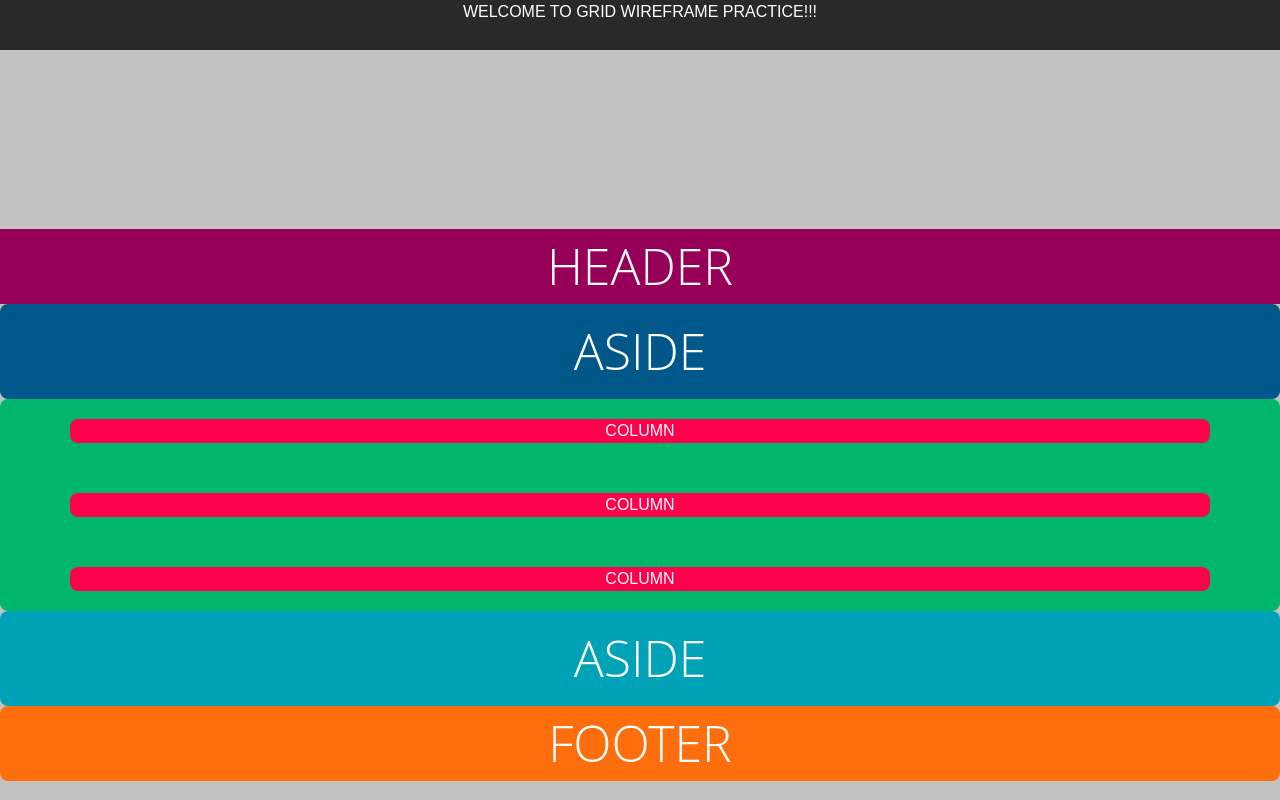
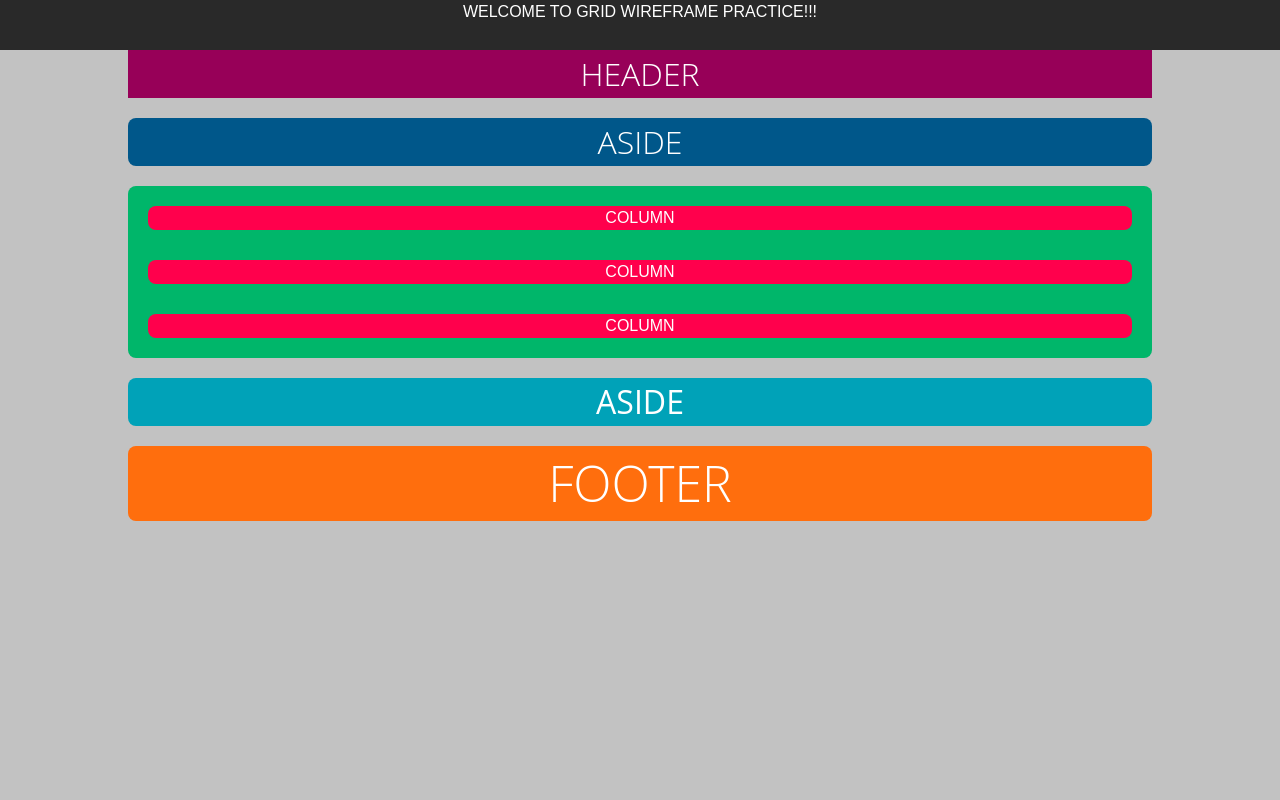
Before and after one commit to WarfDesigns/grid-wireframe-practice, a plain HTML site: page index.html in a window 1280 px wide. Drawn offline with Linux system fonts and the light colour scheme; files whose address does not match are found by name.

Commit message:
Getting closer to styling it with all grid.

```diff
--- a/css/styles.css
+++ b/css/styles.css
@@ -1,34 +1,8 @@
 @import url("css/reset.css");
-h1 {
-    color: #ffffff;
-    display: grid;
-    justify-content: center;
-    font-size: 50px;
-    font-family: open sans, sans-serif;
-    font-weight: 300;
-    background-color: #970058
-}
 body {
     background-color: #c2c2c2;
     font-family: Arial, sans-serif;
     margin: 0;
-    display: grid;
-    grid-template-columns: 100%;
-    grid-row-gap: 20%;
-}
-p {
-    color: #ffffff;
-    line-height: 1.5;
-}
-a {
-    color: #4700cc;
-    text-decoration: none;
-}
-.column {
-    display: grid;
-    background-color: #ff004c;
-    border-radius: 8px;
-    justify-content: center;
 }
 .strip {
     height: 50px;
@@ -38,25 +12,67 @@ a {
     display: flex;
     justify-content: center;
 }
+main {
+    display: grid;
+    justify-content: center;
+    align-items: center;
+    grid-template-columns: 80%;
+    grid-row-gap: 20px;
+    background-color: #c2c2c2;
+    max-width: 100%;
+}
+h1 {
+    color: #ffffff;
+    display: grid;
+    justify-content: center;
+    font-size: 2rem;
+    font-family: open sans, sans-serif;
+    font-weight: 300;
+    background-color: #970058
+}
+
+p {
+    color: #ffffff;
+    line-height: 1.5;
+}
+a {
+    color: #4700cc;
+    text-decoration: none;
+}
 .aside {
     background-color: #00578a;
-    padding: 10px;
     border-radius: 8px;
     display: grid;
     justify-content: center;
-    font-size: 50px;
+    font-size: 2rem;
     font-family: open sans, sans-serif;
     font-weight: 300;
 }
-.aside2 {
-    background-color: #00a2b8;
-    padding: 10px;
+.column {
+    display: grid;
+    background-color: #ff004c;
+    border-radius: 8px;
+    justify-content: center;
+}
+.column-space {
+    padding: 20px;
+    width: auto;
+    background-color: #00b66a;
+    margin: 0px;
     border-radius: 8px;
     display: grid;
+    row-gap: 30px;
+    align-items: center;
+    justify-items: stretch;
+}
+.aside2 {
+    display: grid;
+    align-items: center;
     justify-content: center;
-    font-size: 50px;
+    background-color: #00a2b8;
+    border-radius: 8px;
+    font-size: 2rem;
     font-family: open sans, sans-serif;
-    font-weight: 300;
 }
 footer {
     background-color: #ff6e0d;
@@ -68,12 +84,3 @@ footer {
     font-family: open sans, sans-serif;
     font-weight: 300;
 }
-.column-space {
-    padding: 20px 70px 20px 70px;
-    background-color: #00b66a;
-    margin: 0 auto;
-    border-radius: 8px;
-    display: grid;
-    grid-template-columns: 1fr;
-    grid-row-gap: 50px;
-}
--- a/index.html
+++ b/index.html
@@ -22,5 +22,4 @@
         <p>FOOTER</p>
     </footer>
 </main>
-    <script src="script.js"></script>
 </body>
```
